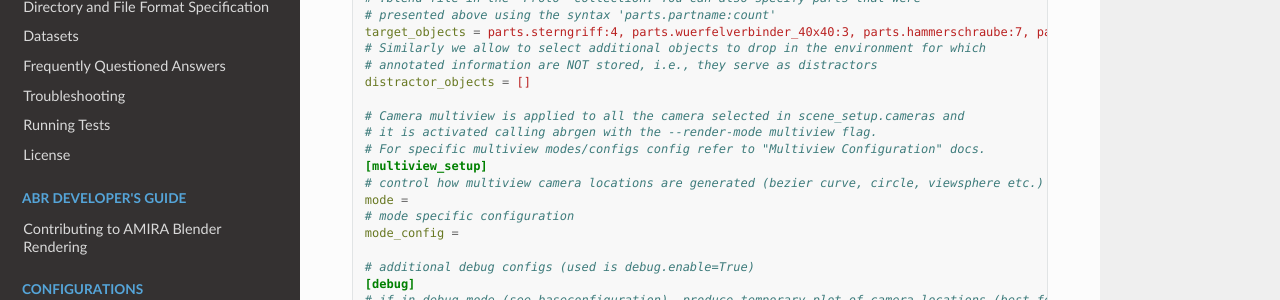
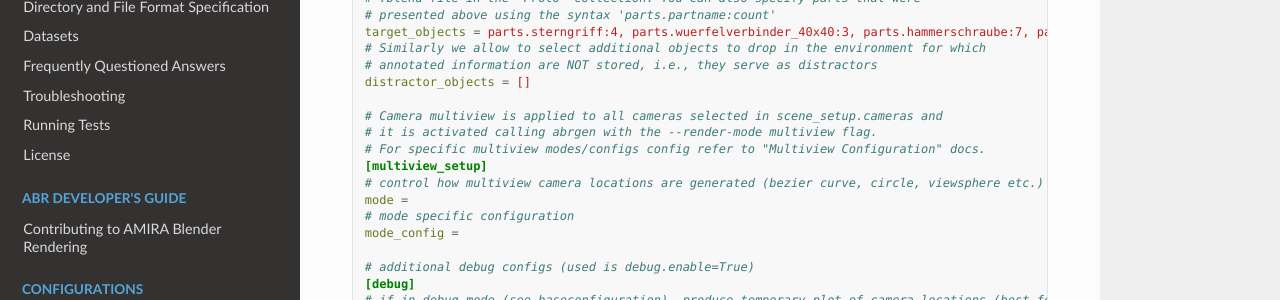
Before and after one commit to boschresearch/amira_blender_rendering, a Sphinx documentation site: the page built from docs/configs/pandatable.rst, in a window 1280 px wide and 900 px high, scrolled down 3871 px. Shown: the part 204-504 px from the top of the window. Built offline with Sphinx 7.4.7 and the Read the Docs theme 2.0.0, drawn with Linux system fonts in a browser that asks for light colours.

Commit message:
docs/configs/pandatable.rst edited online with Bitbucket
fix typo

```diff
--- a/docs/configs/pandatable.rst
+++ b/docs/configs/pandatable.rst
@@ -242,7 +242,7 @@ were used, have a look at `config/pandatable_example.cfg`.
     # annotated information are NOT stored, i.e., they serve as distractors
     distractor_objects = []
 
-    # Camera multiview is applied to all the camera selected in scene_setup.cameras and
+    # Camera multiview is applied to all cameras selected in scene_setup.cameras and
     # it is activated calling abrgen with the --render-mode multiview flag.
     # For specific multiview modes/configs config refer to "Multiview Configuration" docs.
     [multiview_setup]
```
